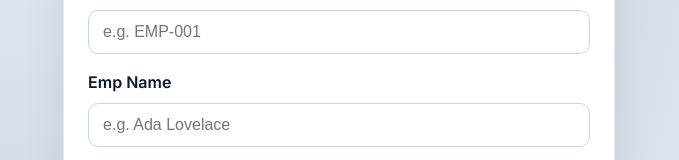
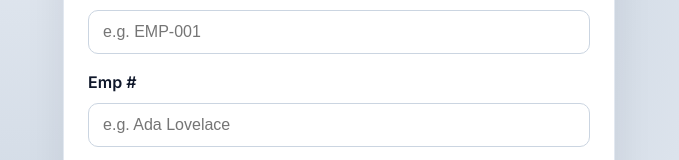
Before and after one commit to manomohan75/vibe, a React (Vite) app: page / in a window 1280 px wide. Shown: the part 290-450 px from the top of the page, without its empty margins (301-980 px from the left). Built offline with nearby package versions, Linux system fonts and the light colour scheme.

Commit message:
Mohan Emp

```diff
--- a/src/App.jsx
+++ b/src/App.jsx
@@ -47,7 +47,7 @@ export default function App() {
           </label>
 
           <label className="field">
-            <span className="field__label">Emp Name</span>
+            <span className="field__label">Emp #</span>
             <input
               type="text"
               name="name"
@@ -78,7 +78,7 @@ export default function App() {
                 <dd>{submitted.number}</dd>
               </div>
               <div className="summary__row">
-                <dt>Emp Name</dt>
+                <dt>Emp #</dt>
                 <dd>{submitted.name}</dd>
               </div>
             </dl>
```
Also changed, not shown: 1 other file (tests, documents, lock files or other folders).
